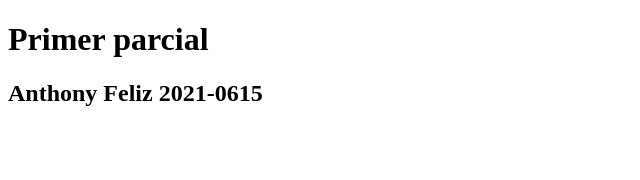
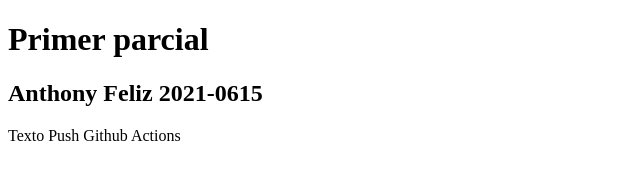
Before and after one commit to Zeidant/Parcial-1---Electiva-2, a website: page index.html in a window 1280 px wide. Shown: the whole page, without its empty margins (0-640 px from the left). Drawn offline with Linux system fonts and the light colour scheme.

Commit message:
feat: surge deploy

```diff
--- a/index.html
+++ b/index.html
@@ -8,5 +8,6 @@
 <body>
     <h1>Primer parcial</h1>
     <h2>Anthony Feliz 2021-0615</h2>
+    <p>Texto Push Github Actions</p>
 </body>
 </html>
```
Also changed, not shown: package.json (added, +12 -0 lines).
